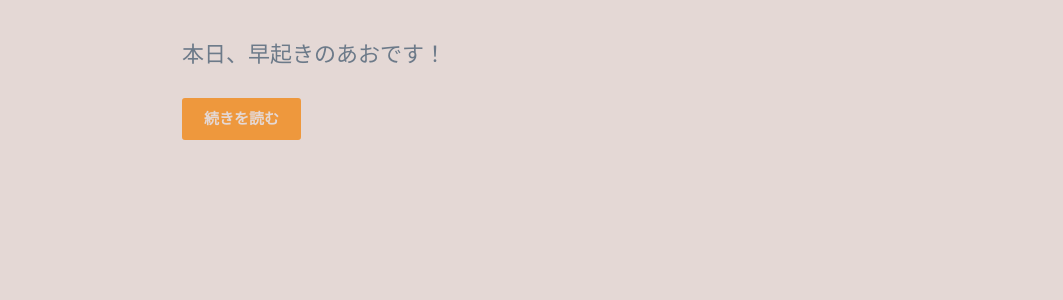
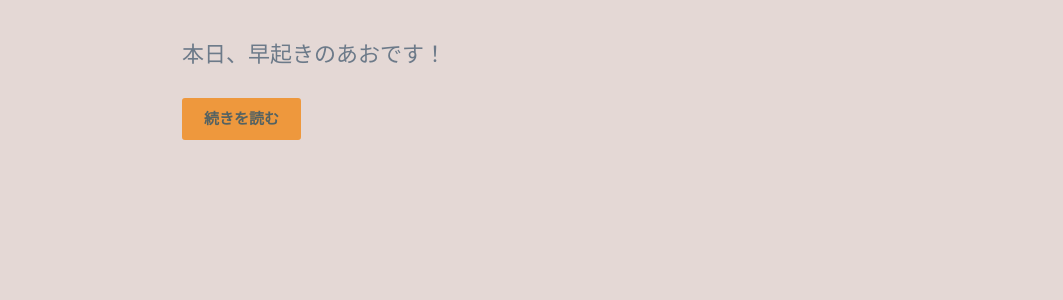
Before and after one commit to yutarochan/yurumina, a Jekyll site: the page built from index.html, in a window 1280 px wide. Shown: the part 1203-1503 px from the top of the page, without its empty margins (108-1171 px from the left). Built offline with Jekyll 4.4.1, drawn with Linux system fonts in a browser that asks for light colours; nearby versions of some CDN libraries; some web fonts are replaced; the list of posts is cut into pages by our own code.

```diff
--- a/_sass/_basic.scss
+++ b/_sass/_basic.scss
@@ -215,7 +215,7 @@
 	border: 2px solid $accent-color;
 	border-radius: 3px;
 	background: $accent-color;
-	color: $background-color;
+	color: #546262;
 	font-weight: $button-weight;
 	letter-spacing: $button-spacing;
 	cursor: pointer;
```
